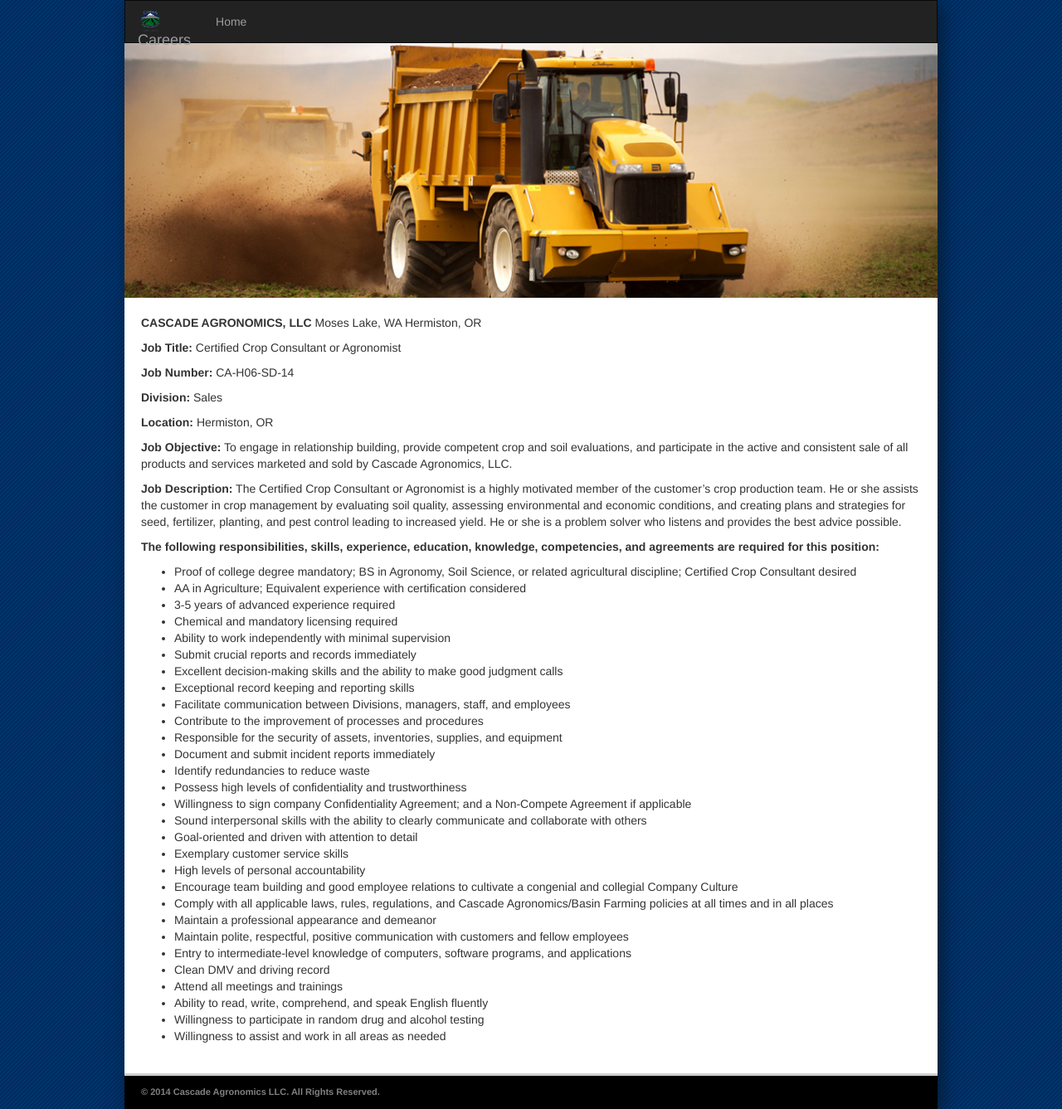
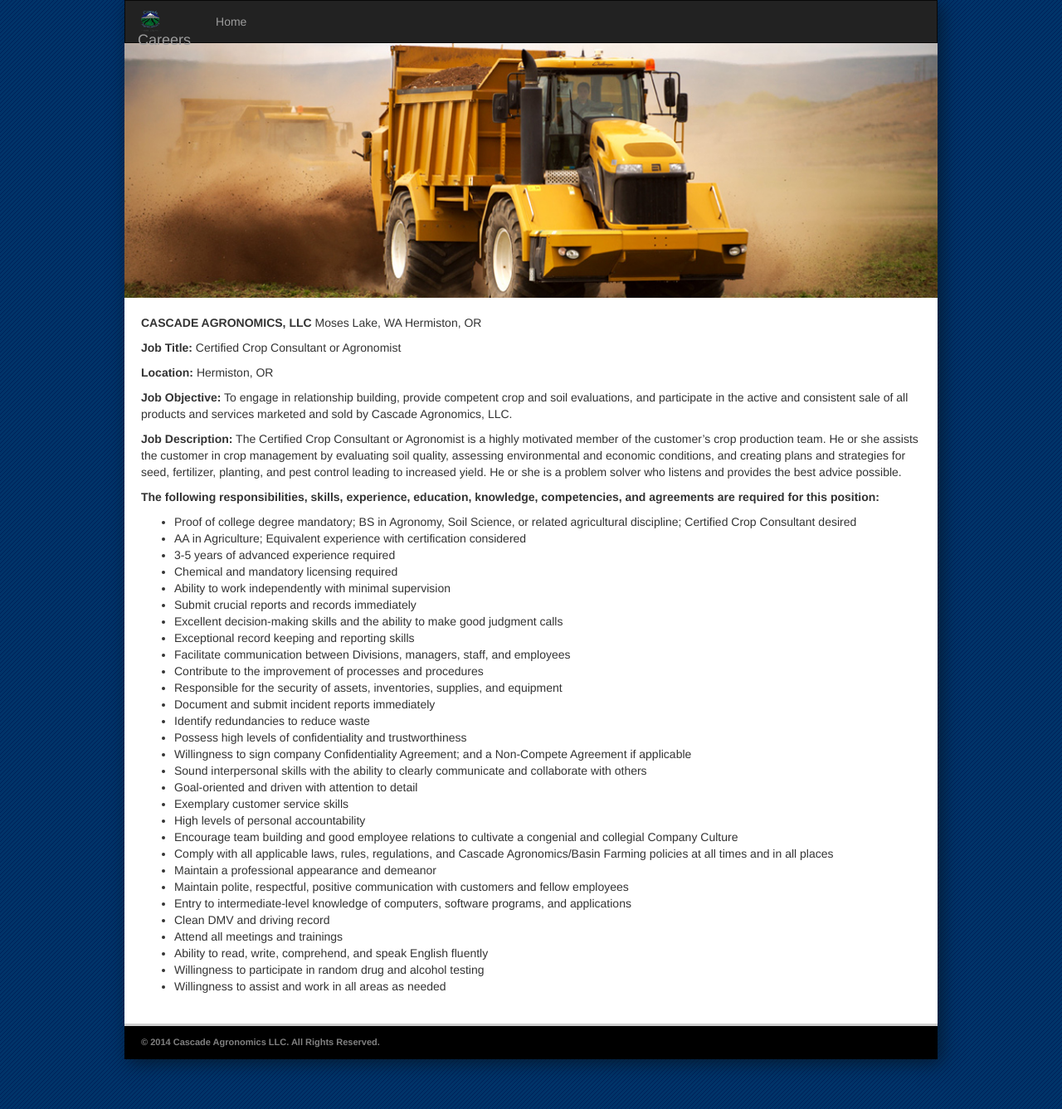
Before and after one commit to caadmin/cacareers, a Jekyll site: the page built from _posts/2014-03-04-ca-certified-crop-consultant.md, in a window 1280 px wide. Shown: the whole page at 83% size. Built offline with Jekyll 4.4.1, drawn with Linux system fonts in a browser that asks for light colours; nearby versions of some CDN libraries; Markdown is read by kramdown in place of the engine named in the settings.

Commit message:
edits job post removing division and job number

```diff
--- a/_posts/2014-03-04-ca-certified-crop-consultant.md
+++ b/_posts/2014-03-04-ca-certified-crop-consultant.md
@@ -8,10 +8,6 @@
 Hermiston, OR
 
 **Job Title:** 		Certified Crop Consultant or Agronomist
-
-**Job Number:** 		CA-H06-SD-14
-
-**Division:** 		Sales
 
 **Location:** 		Hermiston, OR
 
```
